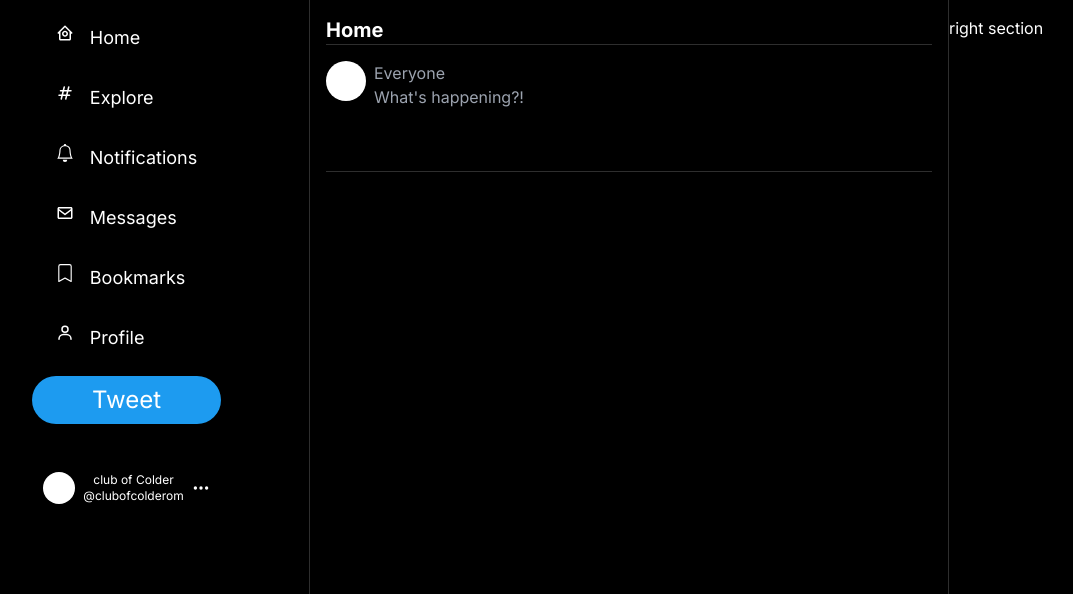
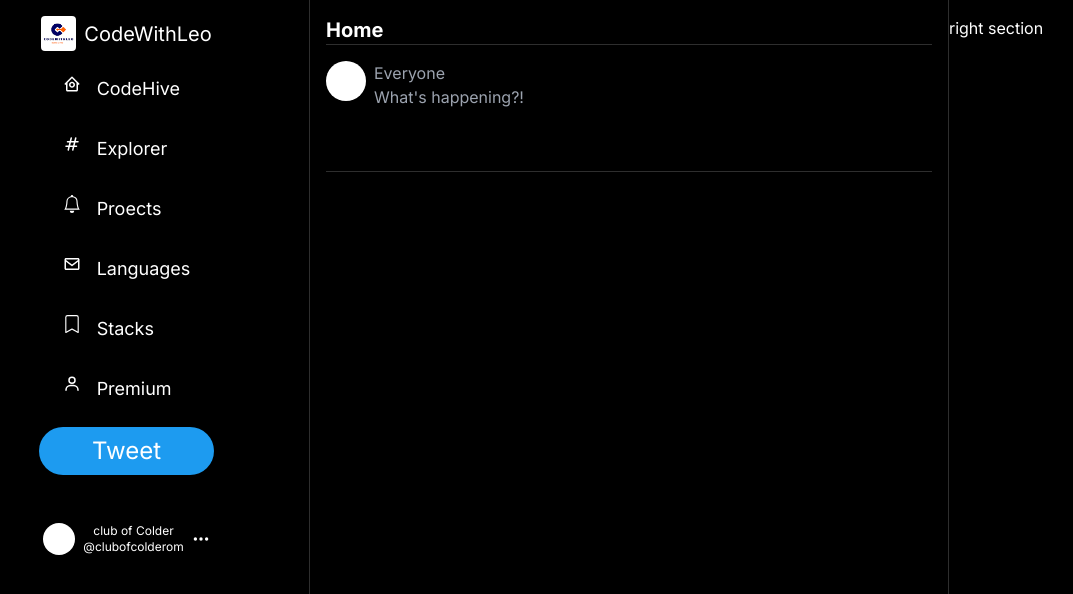
Before and after one commit to leo-mutuku/twitter-clone, a Next.js app: page / in a window 1280 px wide. Shown: the top 594 px of the page, without its empty margins (11-1084 px from the left). Built offline with nearby package versions, Linux system fonts and the light colour scheme.

Commit message:
Updated them to codewithlwo

```diff
--- a/app/components/Sidebar.tsx
+++ b/app/components/Sidebar.tsx
@@ -2,6 +2,7 @@ import Image from 'next/image'
 import Link from 'next/link'
 import { type } from 'os'
 import { BiHomeCircle, BiUser,BiEnvelope} from 'react-icons/bi'
+import CodeWithLeo from "../../public/images/codewithleo.png"
 
 import { BsBell,BsBookmark, BsThreeDots} from 'react-icons/bs'
 import { HiOutlineHashtag} from 'react-icons/hi'
@@ -13,27 +14,27 @@ const NAVIGATION_ITEMS = [
   //   icon:BsTwitter
   // },
   {
-    title:"Home",
+    title:"CodeHive",
     icon:BiHomeCircle
   },
   {
-    title:"Explore",
+    title:"Explorer",
     icon:HiOutlineHashtag
   },
   {
-    title:"Notifications",
+    title:"Proects",
     icon:BsBell
   },
   {
-    title:"Messages",
+    title:"Languages",
     icon:BiEnvelope
   },
   {
-    title:"Bookmarks",
+    title:"Stacks",
     icon:BsBookmark
   },
   {
-    title:"Profile",
+    title:"Premium",
     icon:BiUser
   },
 ]
@@ -43,6 +44,12 @@ const Sidebar = () => {
   return (
     <section className='fixed w-[275px] items-center h-full  flex flex-col '>
     <div className='items-start   space-y-4 my-4'>
+      <div className='rounded flex flex-row text-xl items-center justify-center space-x-2'>
+        <div><Image src={CodeWithLeo} alt='CodeWithLeo' className='w-[35px] rounded'/>
+        </div>
+        <div>
+          CodeWithLeo
+        </div></div>
       {NAVIGATION_ITEMS.map((item)=>{
         return(
           <Link className="hover:bg-white/10 duration-200 transation flex text-lg w-fit rounded-3xl space-x-4 px-6 py-2" href={`/${item.title.toLocaleLowerCase}`} key={item.title}>
--- a/app/page.tsx
+++ b/app/page.tsx
@@ -1,4 +1,5 @@
 import Sidebar from "./components/Sidebar";
+import CodeWithLeo from "../public/images/codewithleo.png"
 
 export default function Home() {
   return (
```
Also changed, not shown: public/images/codewithleo.png (added).
